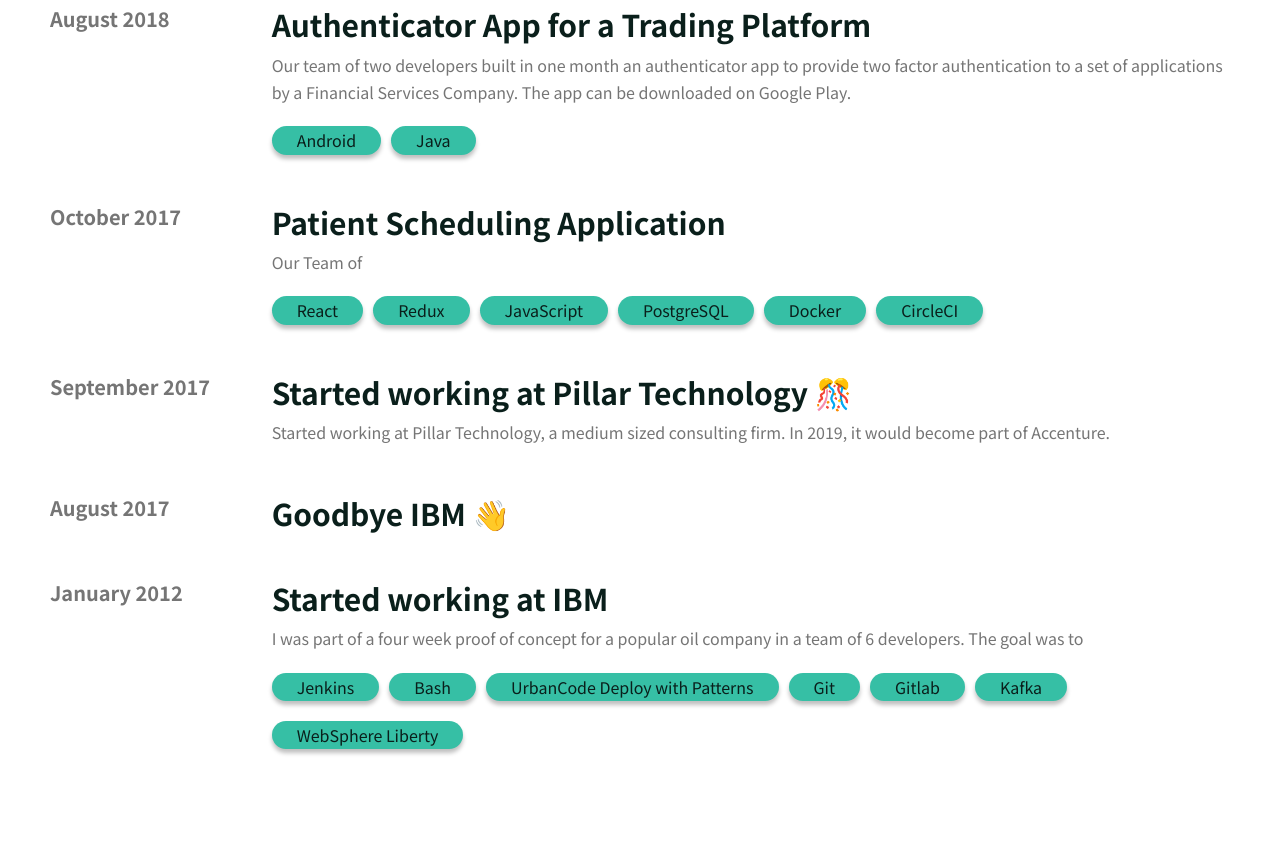
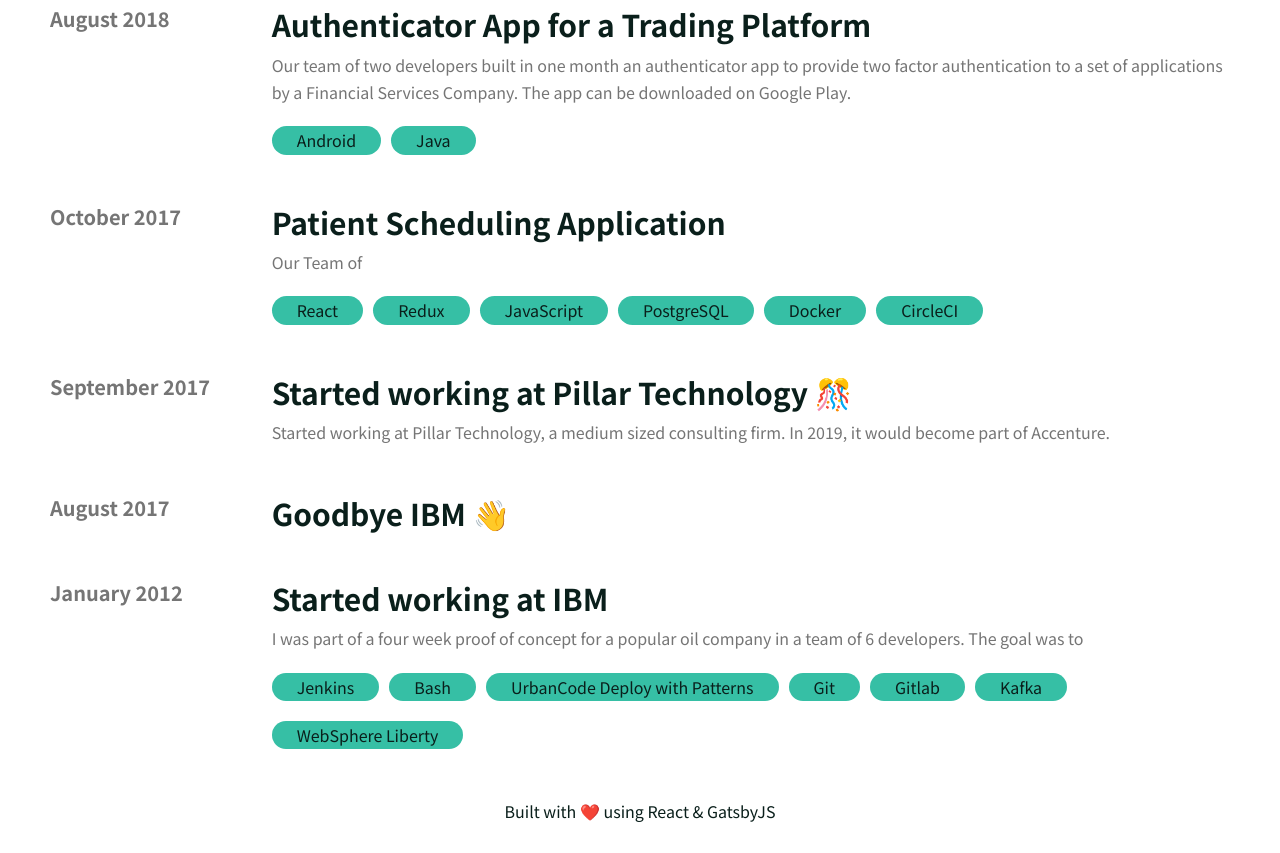
Before and after one commit to luiscarlin/luiscarlin.dev, a Gatsby site: page /experience in a window 1280 px wide. Shown: the part 1840-2693 px from the top of the page. Before the commit the page ends 2609 px from the top, so only its background shows below. Built offline with nearby package versions, Linux system fonts and the light colour scheme; Gatsby itself is replaced by a stand-in of ours.

Commit message:
remove shadow on pills; set footer

```diff
--- a/src/components/Layout/Page/index.js
+++ b/src/components/Layout/Page/index.js
@@ -3,15 +3,30 @@
 import Header from "../../Header"
 import "./layout.scss"
 
+const Footer = () => (
+  <footer>
+    <h6>
+      Built with{" "}
+      <span role="img" aria-label="heart">
+        ❤️
+      </span>{" "}
+      using React & GatsbyJS
+    </h6>
+  </footer>
+)
+
 export default ({ children, location }) => {
   return (
     <div className="layout">
       <Helmet>
-        <title>Hey. I'm Luis</title>
+        <title>Hi. I'm Luis</title>
         <meta name="description" content="My personal website" />
       </Helmet>
-      <Header pathname={location.pathname} />
-      <main>{children}</main>
+      <div className="content">
+        <Header pathname={location.pathname} />
+        <main>{children}</main>
+      </div>
+      <Footer />
     </div>
   )
 }
--- a/src/components/Layout/Page/layout.scss
+++ b/src/components/Layout/Page/layout.scss
@@ -2,12 +2,29 @@
 
 .layout {
   padding: 5rem;
-  height: 100%;
+  padding-bottom: 3rem;
+  min-height: 100vh;
   max-width: 130rem;
   margin: 0 auto;
   min-width: 36rem;
+  display: flex;
+  flex-direction: column;
 
   @media (max-width: $screen-xs) {
     padding: 3rem;
+    padding-bottom: 2rem;
+  }
+
+  .content {
+    flex: 1 0 auto;
+  }
+
+  footer {
+    flex-shrink: 0;
+    text-align: center;
+
+    h6 {
+      line-height: 1.5;
+    }
   }
 }
--- a/src/components/Pill/pill.scss
+++ b/src/components/Pill/pill.scss
@@ -5,7 +5,6 @@
   display: inline-block;
   padding: 0.5rem 2.5rem;
   border-radius: 24px;
-  box-shadow: 0px 4px 4px rgba(0, 0, 0, 0.25);
 
   h6 {
     text-align: center;
```
Also changed, not shown: README.md.
